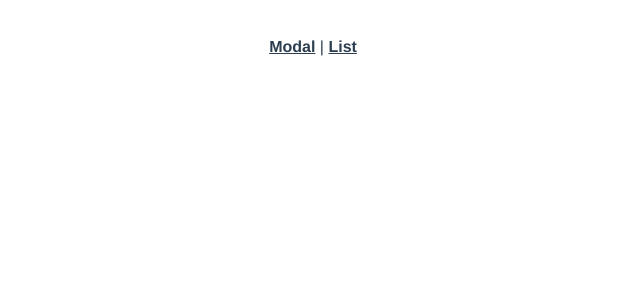
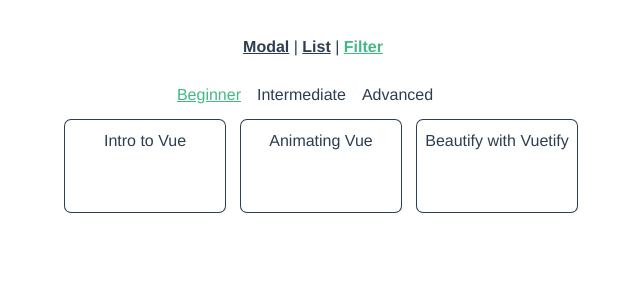
Before and after one commit to Code-Pop/animating-vue, a Vue app: page /filter in a window 1280 px wide. Shown: the top 300 px of the page, without its empty margins (327-967 px from the left). Built offline with nearby package versions, Linux system fonts and the light colour scheme.

Commit message:
Lesson 4 - filter code in progress

```diff
--- a/src/App.vue
+++ b/src/App.vue
@@ -2,7 +2,8 @@
   <div id="app">
     <div id="nav">
       <router-link to="/">Modal</router-link> |
-      <router-link to="/list">List</router-link>
+      <router-link to="/list">List</router-link> |
+      <router-link to="/filter">Filter</router-link>
     </div>
     <transition name="slide-fade" mode="out-in">
       <router-view />
@@ -11,6 +12,8 @@
 </template>
 
 <style>
+@import 'https://cdnjs.cloudflare.com/ajax/libs/animate.css/3.7.2/animate.min.css';
+
 #app {
   font-family: 'Avenir', Helvetica, Arial, sans-serif;
   -webkit-font-smoothing: antialiased;
@@ -104,4 +107,29 @@ ul {
 /* .slide-fade-move {
   ??
 } */
+
+/****** CARD ******/
+.card-enter {
+  transform: scale(0.6);
+  opacity: 0;
+}
+
+.card-enter-active {
+  transition: all 1s ease-in;
+}
+
+.card-leave-active {
+  transition: all 0.4s ease-in;
+  position: absolute;
+  z-index: 0;
+}
+
+/* .card-move {
+  ??
+} */
+
+.card-leave-to {
+  transform: scale(0.5);
+  opacity: 0;
+}
 </style>
--- a/src/router.js
+++ b/src/router.js
@@ -14,22 +14,18 @@ export default new Router({
       component: Modal
     },
     {
-      path: '/about',
-      name: 'about',
-      // route level code-splitting
-      // this generates a separate chunk (about.[hash].js) for this route
-      // which is lazy-loaded when the route is visited.
-      component: () =>
-        import(/* webpackChunkName: "about" */ './views/About.vue')
-    },
-    {
       path: '/list',
       name: 'list',
       // route level code-splitting
       // this generates a separate chunk (about.[hash].js) for this route
       // which is lazy-loaded when the route is visited.
+      component: () => import(/* webpackChunkName: "list" */ './views/List.vue')
+    },
+    {
+      path: '/filter',
+      name: 'filter',
       component: () =>
-        import(/* webpackChunkName: "about" */ './views/List.vue')
+        import(/* webpackChunkName: "filter" */ './views/Filter.vue')
     }
   ]
 })
--- a/src/views/About.vue
+++ /dev/null
@@ -1,5 +0,0 @@
-<template>
-  <div class="about">
-    <h1>This is an about page</h1>
-  </div>
-</template>
--- /dev/null
+++ b/src/views/Filter.vue
@@ -0,0 +1,141 @@
+<template>
+  <div class="card-container">
+    <div>
+      <span
+        :class="{ active: activeFilter === 'Beginner' }"
+        @click="updateFilter('Beginner')"
+        >Beginner</span
+      >
+      <span
+        :class="{ active: activeFilter === 'Intermediate' }"
+        v-on:click="updateFilter('Intermediate')"
+        >Intermediate</span
+      >
+      <span
+        :class="{ active: activeFilter === 'Advanced' }"
+        @click="updateFilter('Advanced')"
+        >Advanced</span
+      >
+    </div>
+
+    <transition-group name="card" tag="div" appear>
+      <div class="card" v-for="course in filteredCourses" :key="course.title">
+        {{ course.title }}
+      </div>
+    </transition-group>
+  </div>
+</template>
+
+<script>
+export default {
+  data() {
+    return {
+      activeFilter: 'Beginner',
+      courses: [
+        {
+          id: 123456,
+          title: 'Intro to Vue',
+          level: 'Beginner'
+        },
+        {
+          id: 147904,
+          title: 'Real World Vue',
+          level: 'Intermediate'
+        },
+        {
+          id: 863915,
+          title: 'Mastering Vuex',
+          level: 'Intermediate'
+        },
+        {
+          id: 182518,
+          title: 'Next-Level Vue',
+          level: 'Intermediate'
+        },
+        {
+          id: 645297,
+          title: 'Animating Vue',
+          level: 'Beginner'
+        },
+        {
+          id: 268477,
+          title: 'Beautify with Vuetify',
+          level: 'Beginner'
+        },
+        {
+          id: 368408,
+          title: 'Scaling with Nuxt.js',
+          level: 'Advanced'
+        },
+        {
+          id: 483907,
+          title: 'Token-Based Authentication',
+          level: 'Intermediate'
+        },
+        {
+          id: 190348,
+          title: 'Watch Us Build A Trello Clone',
+          level: 'Intermediate'
+        },
+        {
+          id: 667297,
+          title: 'Advanced Components',
+          level: 'Advanced'
+        }
+      ]
+    }
+  },
+  methods: {
+    updateFilter(filter) {
+      this.activeFilter = filter
+    }
+  },
+  computed: {
+    filteredCourses() {
+      return this.courses.filter(course => course.level === this.activeFilter)
+    }
+  }
+}
+</script>
+
+<style lang="css">
+.active {
+  color: #42b983;
+  text-decoration: underline;
+}
+
+.card-container {
+  display: flex;
+  flex-direction: column;
+  justify-content: center;
+  align-items: center;
+}
+
+.card {
+  /* display: inline-block;
+  height: 80px;
+  margin: 15px;
+  border: 0.5px solid #2c3e50;
+  border-radius: 3%;
+  box-shadow: 0.1px 1px; */
+  width: 10rem;
+  height: 5rem;
+  position: relative;
+  display: inline-flex;
+  flex-direction: column;
+  justify-content: space-between;
+  margin-left: 1em;
+  margin-top: 1em;
+  padding-top: 0.75em;
+  border-radius: 6px;
+  background-color: white;
+  box-shadow: 0 0 0 1px #2c3e50;
+  backface-visibility: hidden;
+  transform-origin: 10% 50%;
+}
+
+span {
+  margin-right: 1rem;
+  cursor: pointer;
+}
+</style>
```
